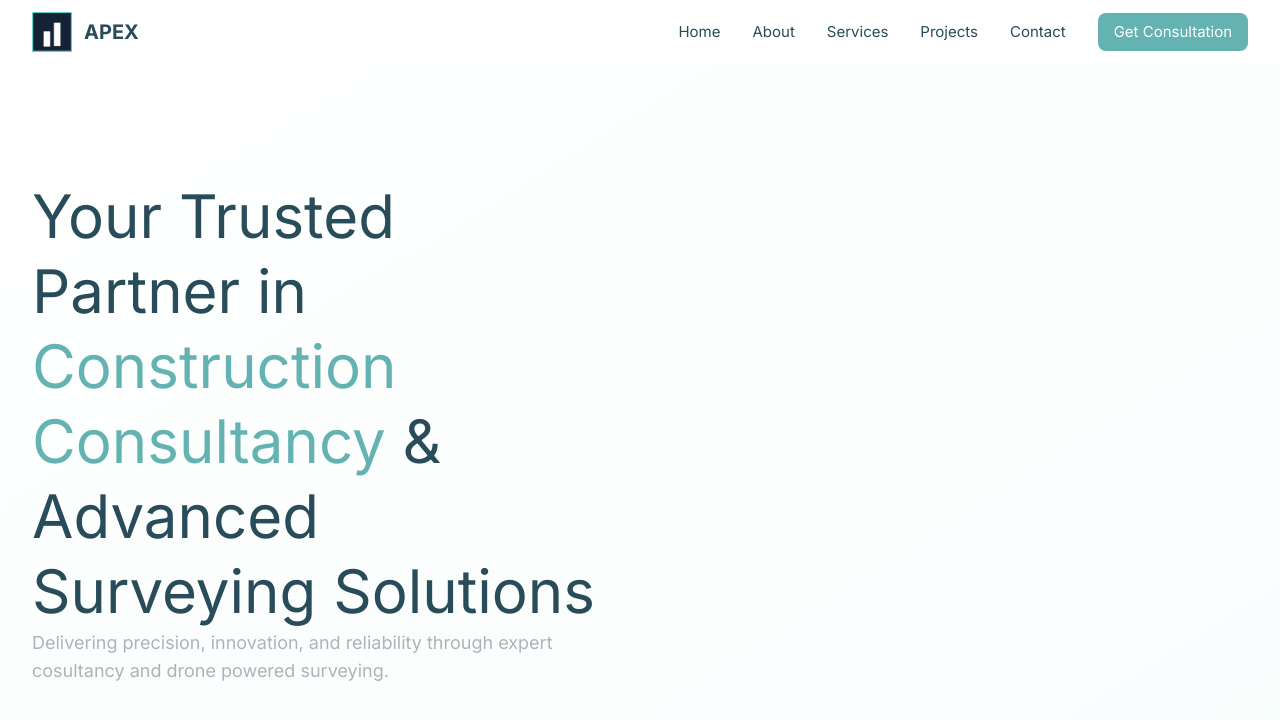
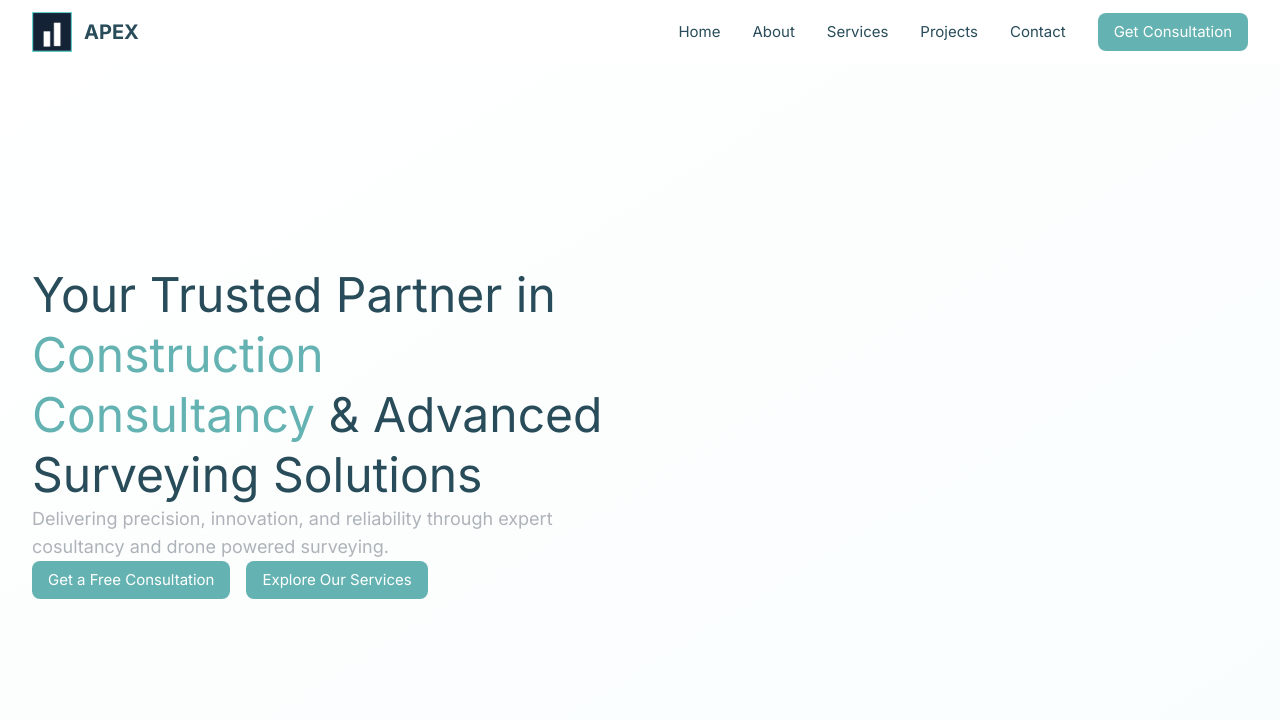
Before and after one commit to DavidMANZI-093/apex, a Next.js app: page / in a window 1280 px wide. Shown: the top 720 px of the page. Built offline with nearby package versions, Linux system fonts and the light colour scheme.

Commit message:
Auto-commit at 6/18/2025, 12:02:35 PM for inactivity period...

```diff
--- a/src/components/hero.tsx
+++ b/src/components/hero.tsx
@@ -1,3 +1,5 @@
+import Button from "./ui/button";
+
 const Hero = () => {
   return (
     <section id="home" className="!pt-16 min-h-screen flex items-center bg-gradient-to-br from-white to-tiffany-blue/5">
@@ -5,8 +7,13 @@ const Hero = () => {
             <div className="grid lg:grid-cols-2 gap-12 items-center">
                 <div className="gap-8">
                     <div className="gap-4">
-                        <h1 className="!text-4xl md:!text-5xl lg:!text-6xl font-bold !text-midnight-green leading-tight">Your Trusted Partner in <span className="text-verdigris">Construction Consultancy</span> & Advanced Surveying Solutions</h1>
+                        <h1 className="!text-3xl md:!text-4xl lg:!text-5xl font-bold !text-midnight-green leading-tight">Your Trusted Partner in <span className="text-verdigris">Construction Consultancy</span> & Advanced Surveying Solutions</h1>
                         <p className="!text-lg !text-french-grey max-w-2xl">Delivering precision, innovation, and reliability through expert cosultancy and drone powered surveying.</p>
+                    </div>
+
+                    <div className="flex flex-col sm:flex-row gap-4">
+                        <Button href="/contact">Get a Free Consultation</Button>
+                        <Button href="/contact">Explore Our Services</Button>
                     </div>
                 </div>
             </div>
```
